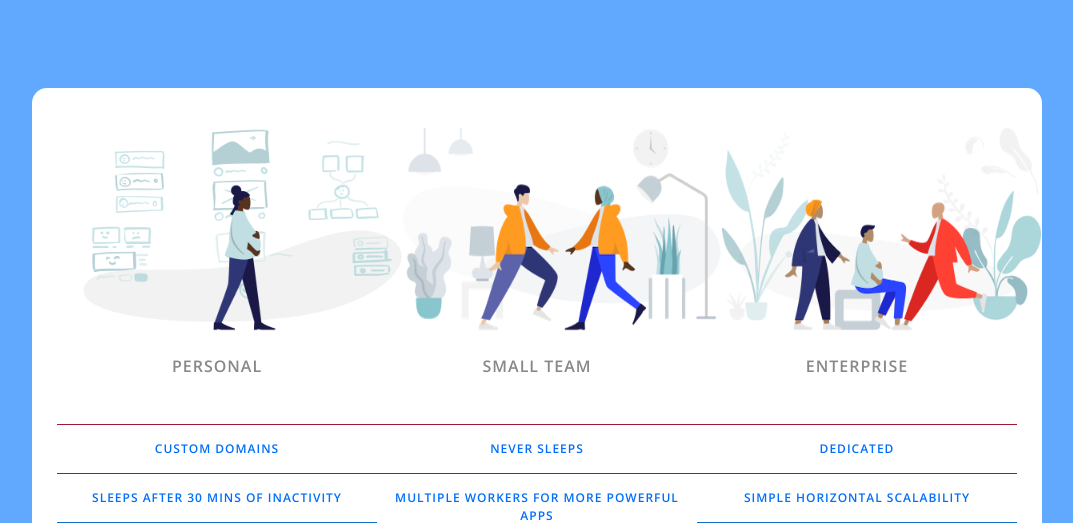
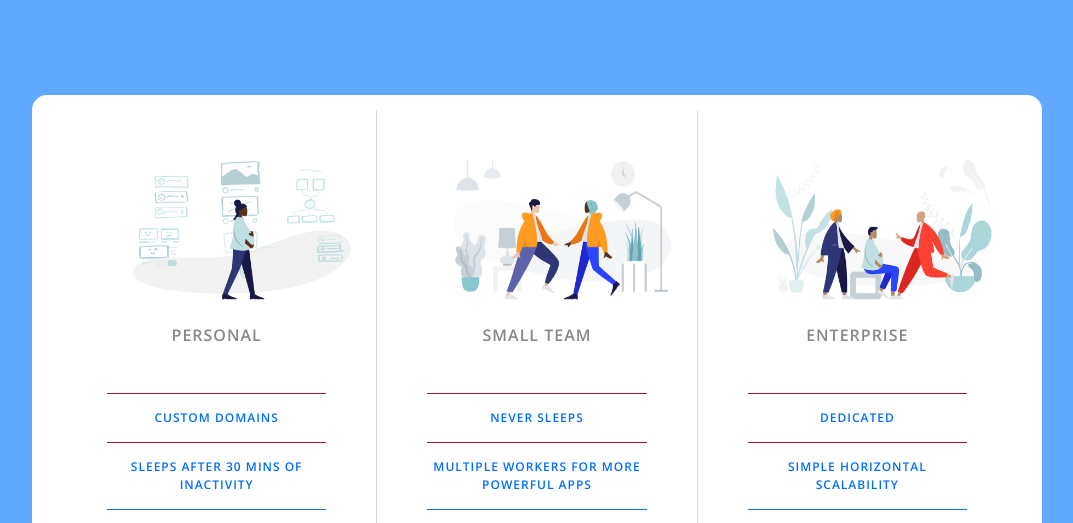
Before and after one commit to frontendprof/smallProjectsJS, a plain HTML site: page pricingPanel/index.html in a window 1280 px wide. Shown: the top 523 px of the page, without its empty margins (103-1176 px from the left). Drawn offline with nearby package versions, Linux system fonts and the light colour scheme.

Commit message:
Finalizing

```diff
--- a/pricingPanel/app.css
+++ b/pricingPanel/app.css
@@ -154,13 +154,13 @@ body {
     width: 100%;
     max-width: 960px;
     display: flex;
-    flex-direction: row;
+    flex-direction: column;
     text-align: center;
     text-transform: uppercase;
 }
 
 .pricing-plan {
-    border-bottom: 1px solid #e1f1ff;
+    border-bottom: 1px solid #f5290e;
 }
 
 .pricing-plan:last-child {
@@ -236,3 +236,19 @@ body {
     background-color: #269aff;
     color: rgb(218, 182, 182);
 }
+
+@media (min-width:900px) {
+    .panel {
+        flex-direction: row;
+    }
+
+    .pricing-plan {
+        border-bottom: none;
+        border-right: 1px solid #d6dce0;
+        padding: 25px 50px;
+    }
+
+    .pricing-plan:last-child {
+        border-right: none;
+    }
+}
```
